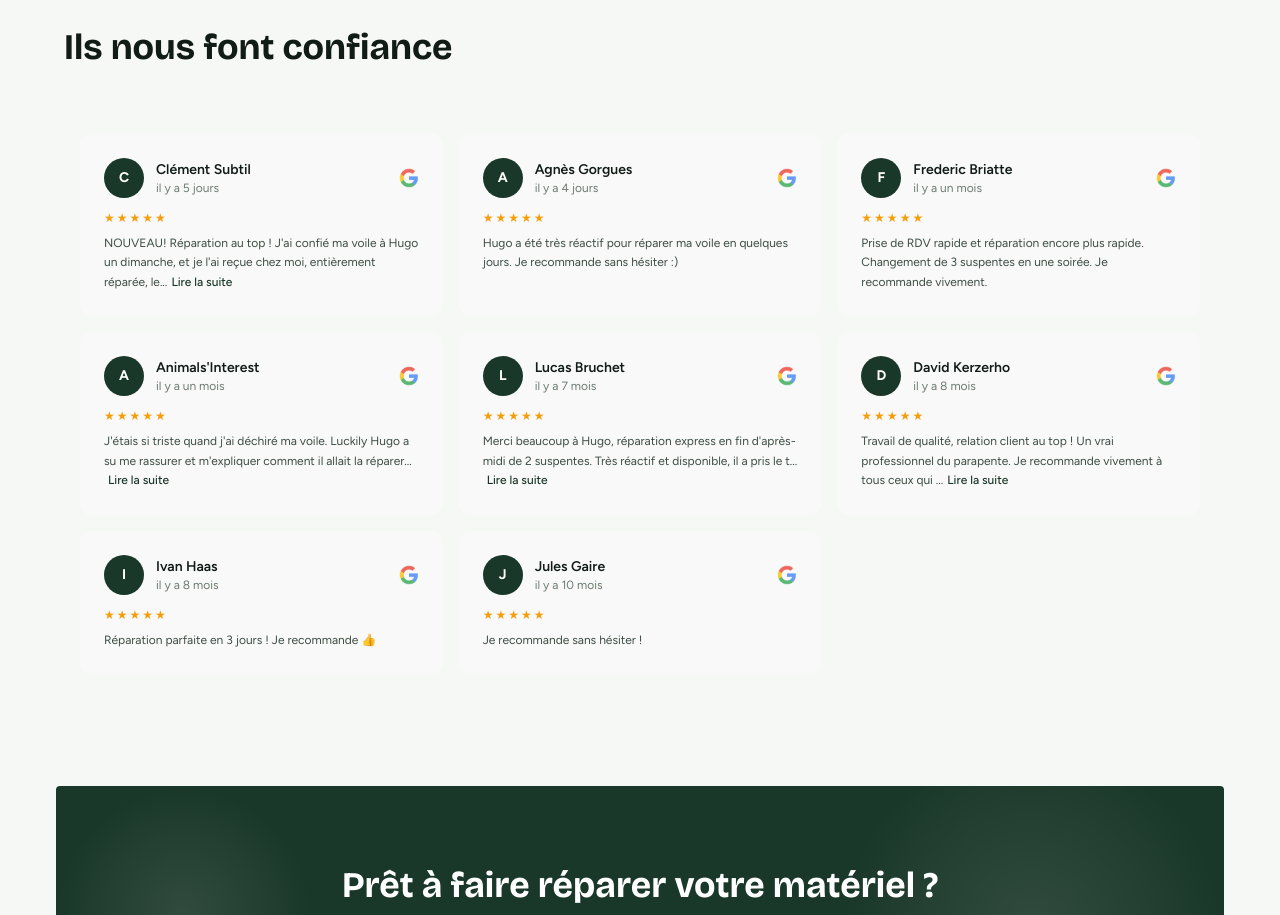
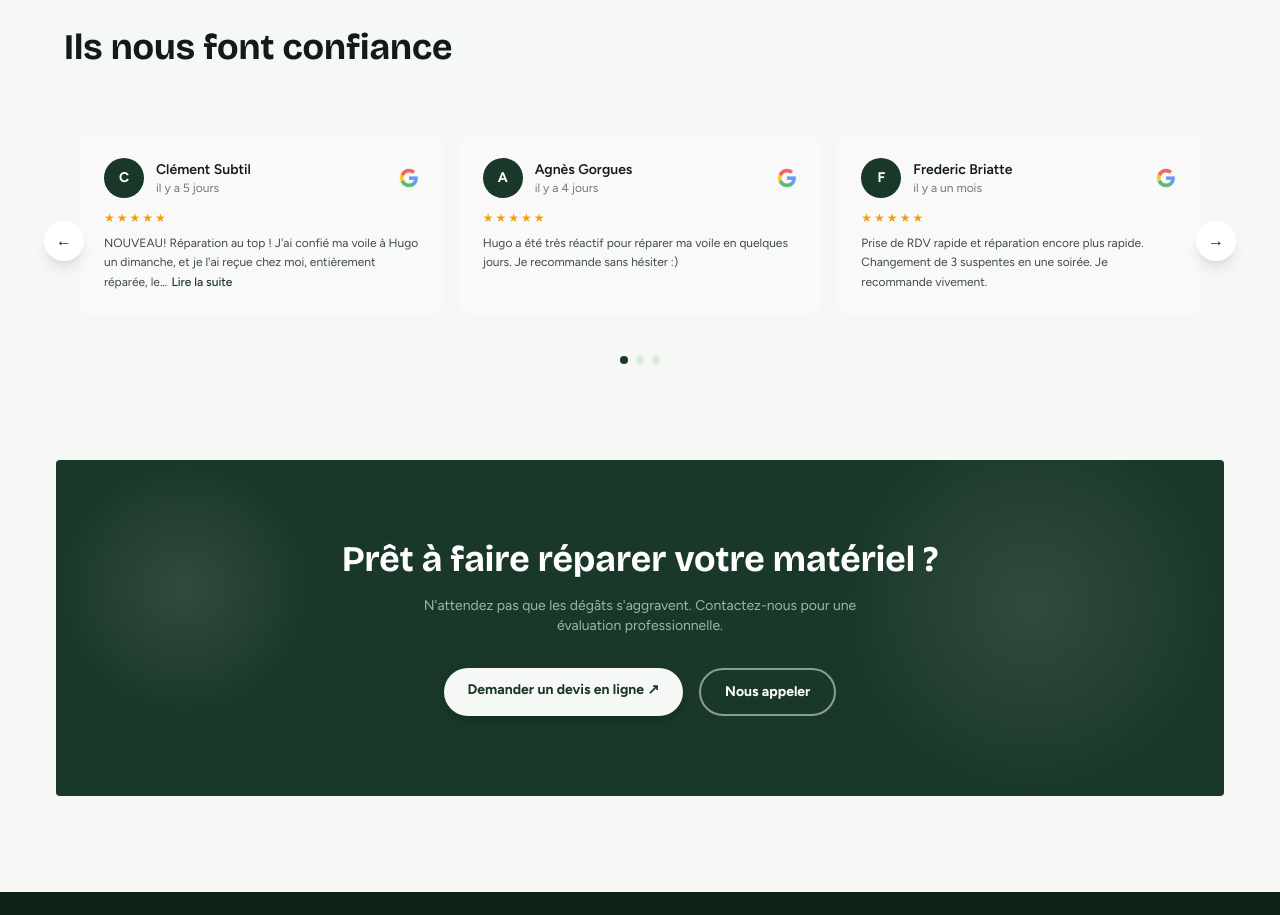
Before and after one commit to clementsbt/Parapente-rescue, a Next.js app: page / in a window 1280 px wide. Shown: the part 2222-3137 px from the top of the page. Built offline with nearby package versions, Linux system fonts and the light colour scheme.

Commit message:
Desktop carousel with arrows and dots restored

```diff
--- a/src/components/GoogleReviews.tsx
+++ b/src/components/GoogleReviews.tsx
@@ -62,20 +62,66 @@ const reviews: Review[] = [
 ];
 
 export default function GoogleReviews() {
+  const [current, setCurrent] = useState(0);
   const [expanded, setExpanded] = useState<{ [key: number]: boolean }>({});
   const scrollRef = useRef<HTMLDivElement>(null);
+  const reviewsPerSlide = 3;
+  const totalSlides = Math.ceil(reviews.length / reviewsPerSlide);
+
+  const prev = () => setCurrent((current - 1 + totalSlides) % totalSlides);
+  const next = () => setCurrent((current + 1) % totalSlides);
 
   const toggleExpand = (index: number) => {
     setExpanded((prev) => ({ ...prev, [index]: !prev[index] }));
   };
 
   return (
-    <div className="max-w-6xl mx-auto">
-      {/* Desktop: Grid */}
-      <div className="hidden md:grid grid-cols-3 gap-4 p-4">
-        {reviews.map((review, index) => (
-          <ReviewCard key={index} review={review} index={index} expanded={expanded} toggleExpand={toggleExpand} />
-        ))}
+    <div className="relative max-w-6xl mx-auto px-4 md:px-0">
+      {/* Desktop: Carousel */}
+      <div className="hidden md:block overflow-hidden rounded-xl">
+        <div
+          className="flex transition-transform duration-500 ease-in-out"
+          style={{ transform: `translateX(-${current * (100 / reviewsPerSlide)}%)` }}
+        >
+          {Array.from({ length: totalSlides }).map((_, slideIndex) => (
+            <div key={slideIndex} className="w-full flex-shrink-0">
+              <div className="grid grid-cols-3 gap-4 p-4">
+                {reviews.slice(slideIndex * reviewsPerSlide, slideIndex * reviewsPerSlide + reviewsPerSlide).map((review, localIndex) => {
+                  const globalIndex = slideIndex * reviewsPerSlide + localIndex;
+                  return (
+                    <ReviewCard key={localIndex} review={review} index={globalIndex} expanded={expanded} toggleExpand={toggleExpand} />
+                  );
+                })}
+              </div>
+            </div>
+          ))}
+        </div>
+
+        {/* Arrows */}
+        <button
+          onClick={prev}
+          className="absolute left-0 top-1/2 -translate-y-1/2 -translate-x-1/2 w-10 h-10 rounded-full flex items-center justify-center shadow-lg hover:scale-110 transition-transform bg-white"
+        >
+          ←
+        </button>
+        <button
+          onClick={next}
+          className="absolute right-0 top-1/2 -translate-y-1/2 translate-x-1/2 w-10 h-10 rounded-full flex items-center justify-center shadow-lg hover:scale-110 transition-transform bg-white"
+        >
+          →
+        </button>
+
+        {/* Dots */}
+        <div className="flex justify-center gap-2 mt-6">
+          {Array.from({ length: totalSlides }).map((_, index) => (
+            <button
+              key={index}
+              onClick={() => setCurrent(index)}
+              className="w-2 h-2 rounded-full transition-all"
+              style={{ background: current === index ? "#1A3829" : "#D8E8DC" }}
+            />
+          ))}
+        </div>
       </div>
 
       {/* Mobile: Horizontal scroll */}
@@ -88,16 +134,6 @@ export default function GoogleReviews() {
           <div key={index} className="flex-shrink-0 w-[85vw] snap-center">
             <ReviewCard review={review} index={index} expanded={expanded} toggleExpand={toggleExpand} />
           </div>
-        ))}
-      </div>
-
-      {/* Dots - Mobile only */}
-      <div className="md:hidden flex justify-center gap-2 mt-4">
-        {reviews.map((_, index) => (
-          <button
-            key={index}
-            className="w-2 h-2 rounded-full bg-[#D8E8DC] transition-all"
-          />
         ))}
       </div>
     </div>
```
